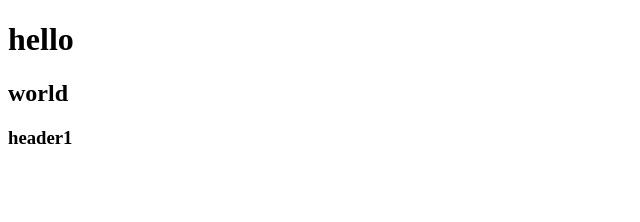
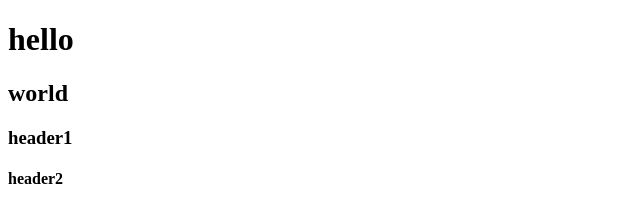
Before and after one commit to a1i-sa/git-project, a plain HTML site: page index.html in a window 1280 px wide. Shown: the full height of the page, 0-640 px from the left. Drawn offline with Linux system fonts and the light colour scheme.

Commit message:
header4 created

```diff
--- a/index.html
+++ b/index.html
@@ -9,5 +9,6 @@
     <h1>hello</h1>
     <h2>world</h2>
     <h3>header1</h3>
+    <h4>header2</h3>
   </body>
 </html>
```
